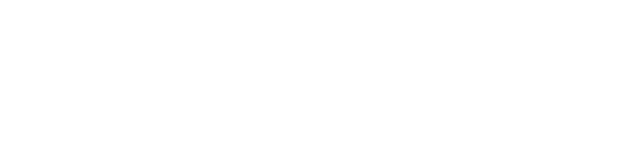
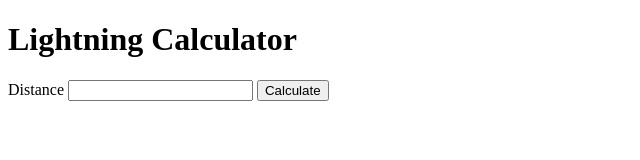
Before and after one commit to ZippyIO/lightning-app, a plain HTML site: page index.html in a window 1280 px wide. Shown: the whole page, without its empty margins (0-640 px from the left). Drawn offline with Linux system fonts and the light colour scheme.

Commit message:
distance calculation from form data

```diff
--- a/index.html
+++ b/index.html
@@ -8,5 +8,16 @@
       <link rel="stylesheet" href="./styles/style.css" />
       <script src="./scripts/script.js" defer></script>
    </head>
-   <body></body>
+   <body>
+      <main>
+         <h1>Lightning Calculator</h1>
+         <form action="#" method="post" id="form">
+            <label for="distance">
+               Distance
+               <input type="text" name="distance" id="distance" />
+            </label>
+            <button>Calculate</button>
+         </form>
+      </main>
+   </body>
 </html>
--- a/scripts/script.js
+++ b/scripts/script.js
@@ -0,0 +1,11 @@
+const form = document.querySelector('form');
+
+form.addEventListener('submit', (e) => {
+    e.preventDefault();
+    console.log(calculateDistance());
+});
+
+function calculateDistance() {
+    time = form.elements['distance'].value;
+    return (result = time / 3);
+}
```
